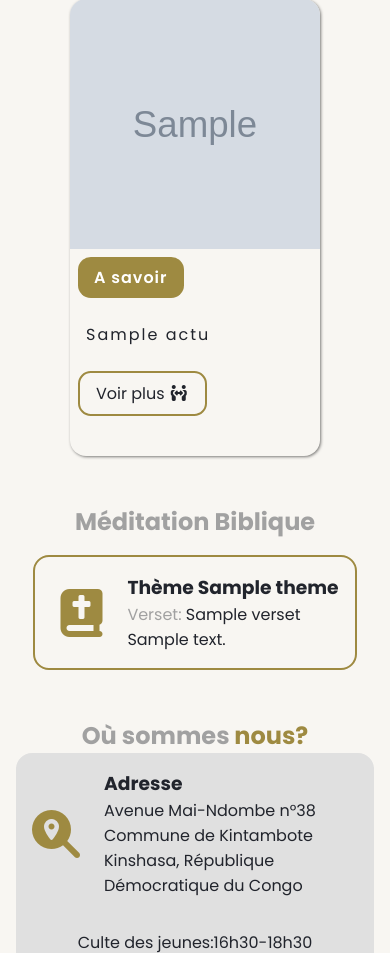
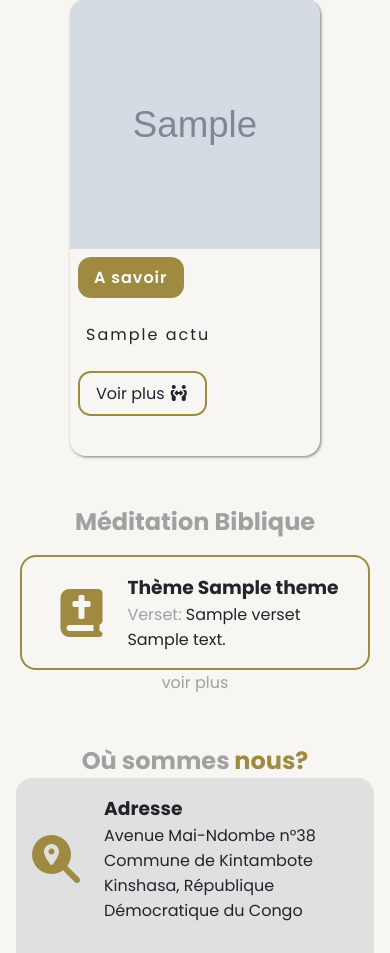
Before and after one commit to Virallium/Application-web-jeunesse-cbco, a Django app: template templates/pages/contact.html in a window 390 px wide. Shown: the part 2028-2981 px from the top of the page. Run offline with Django 5.2, Linux system fonts and the light colour scheme; the template is opened without the code that fills it: most values are stand-ins (such as "Sample title", 1, 10 or a date in 2020); grey boxes marked "Sample" are stand-in pictures; some libraries are stand-ins or nearby versions.

Commit message:
référencement seo

```diff
--- a/GestDepartements/admin.py
+++ b/GestDepartements/admin.py
@@ -8,4 +8,5 @@ admin.site.register(Intervenant)
 admin.site.register(Intervention)
 admin.site.register(Participation)
 admin.site.register(Evolution)
+admin.site.register(meditation)
 # Register your models here.
--- a/GestDepartements/models.py
+++ b/GestDepartements/models.py
@@ -72,3 +72,5 @@ class meditation(models.Model):
     theme=models.CharField(max_length=25, verbose_name="Theme méditation")
     verset=models.CharField(max_length=25, verbose_name="verset")
     message=models.TextField(verbose_name="message")
+    def __str__(self):
+        return self.theme
--- a/GestDepartements/views.py
+++ b/GestDepartements/views.py
@@ -2,7 +2,7 @@ from django.shortcuts import render
 from .models import Activites, Categorie, Departement, Evolution, Intervenant, Intervention, Membres,Participation, meditation
 def Accueil(request):
     activites=Activites.objects.all()
-    versets=meditation.objects.all()
+    versets=meditation.objects.all()[:2]
     return render(request, 'pages/index.html', {
         'actus':activites,
         'versets':versets
--- a/static/style/login.css
+++ b/static/style/login.css
@@ -29,8 +29,8 @@
 .form{
     padding: 1rem;
     margin-top: 5.5rem;
-
     display: flex;
+    flex-direction: column;
     justify-content: center;
     align-items: center;
 }
--- a/static/style/media.css
+++ b/static/style/media.css
@@ -46,3 +46,12 @@
         display:block;
     }
 }
+@media(max-width:475px){
+    .logo .bottom{
+        display:none;
+    }
+    .footer_content .title .img{
+        flex-direction:column;
+        text-align:center;
+    }
+}
--- a/static/style/style.css
+++ b/static/style/style.css
@@ -313,32 +314,46 @@ swiper-slide img{
     flex-direction: column;
     justify-content: center;
     align-items: center;
-    padding:0 1rem;
 }
 .verset_contents{
-    display: grid;
-    grid-template-columns: repeat(auto-fit, minmax(350px, 1fr));
-    gap:2rem;
-    place-items: center;
-    width: 100%;
-    padding: 1rem 0;
+    padding: 1rem;
+    display: flex;
+    flex-direction: column;
+    align-items: center;
+    justify-content: center;
+    flex-wrap: wrap;
+}
+.verset_contents a{
+    text-align: center;
+    color: var(--descr-r);
+    background: none;
+}
+.verset_contents a:hover{
+    text-decoration: underline;
 }
 .verset_contents .box i{
     font-size:3rem;
     color:var(--primary-color);
 }
 .verset_contents .box{
-    display:flex;
+    display: grid;
+    grid-template-columns: repeat(auto-fit,minmax(350px,1fr));
+    place-items: center;
     gap:1rem;
-    justify-content:center;
-    align-items:center;
+}
+.verset_contents .box .box_mini{
+    display: flex;
+    justify-content: center;
+    align-items: center;
+    width: 100%;
+    gap: 1rem;
     padding:1rem;
-    border:2px solid var(--primary-color);
-    border-radius:var(--box-border-rad);
-    -webkit-border-radius:var(--box-border-rad);
-    -moz-border-radius:var(--box-border-rad);
-    -ms-border-radius:var(--box-border-rad);
-    -o-border-radius:var(--box-border-rad);
+    border-radius: var(--box-border-rad);
+    -webkit-border-radius: var(--box-border-rad);
+    -moz-border-radius: var(--box-border-rad);
+    -ms-border-radius: var(--box-border-rad);
+    -o-border-radius: var(--box-border-rad);
+    border: 2px solid var(--primary-color);
 }
 .verset_contents .box .right h3,.verset_contents .box .right p {
     text-align:start;
--- a/templates/auth/login.html
+++ b/templates/auth/login.html
@@ -10,6 +10,7 @@
 {% endblock style %}
 {% block js %}
     <script src="{% static 'js/index.js' %}" defer></script>
+    <script src="{% static 'js/style.js' %}" defer></script>
 {% endblock js %}
 {% block btns %}
     <div class="menu">
@@ -29,6 +30,7 @@
 {% endblock li_accueil %}
 {% block section %}
     <section class="form">
+        <h2>Connexion</h2>
         <form action="" method="POST">
             {% csrf_token %}
             {{form.as_p}}
--- a/templates/base.html
+++ b/templates/base.html
@@ -18,6 +18,7 @@
     <meta name="twitter:title" content="Cénacle | département, formation, chrétienne, sessions thématiques, étude de la bible, enseignements de jésus-christ">
     <meta name="twitter:description" content="Le Département du cénacle est un département de formation chretienne proposant des sessions thématiques basées sur l'étude de la bible et des enseignements de Jésus-Christ.">
     <title>{% block title %}Jeunesse Cbco{% endblock title %}</title>
+    <meta name="google-site-verification" content="KAAtzTsST96DuiaYU0Z0zNaLNhqwHdkz2AIH4kQuilo" />
     {% block style %}
         <link rel="stylesheet" href="{% static 'style/style.css' %}">
         <link rel="stylesheet" href="{% static 'style/base.css' %}">
@@ -89,7 +90,7 @@
         </ul>
         <div class="btns">
             {% block btns %}
-                <a href="{% url "login" %}" class="button">Voir</a>
+                <div class="button"></div>
                 <a href="{% url "login" %}" class="button">Se connecter</a>
                 <div class="menu">
                     <i class="fa-solid fa-bars" id="menu"></i>
@@ -160,9 +161,10 @@
             <div class="versets">
                 <h2>Méditation Biblique</h2>
                 <div class="verset_contents">
+                    {% for verset in versets %}
                     <div class="box">
+                        <div class="box_mini">
                             <i class="fa-solid fa-book-bible"></i>
-                        {% for verset in versets %}
                             <div class="right">
                                 <h3>Thème <span>{{verset.theme}}</span></h3>
                                 <p>Verset: <span>{{verset.verset}}</span></p>
@@ -170,11 +172,12 @@
                                     {{verset.message}}
                                 </div>
                             </div>
+                        </div>
                         {% empty %}
                         <p>Aucune méditaion n'a été ajoutée</p>
                         {% endfor %}
-
                     </div>
+                    <a href="{% url "meditations" %}">voir plus</a>
                 </div>
             </div>
         </section>
--- /dev/null
+++ b/templates/googled62d1e3cd99c001e (1).html
@@ -0,0 +1 @@
+google-site-verification: googled62d1e3cd99c001e.html
```
Also changed, not shown: other parts of static/style/style.css (+1 -46 lines), static/style/base.css (+46 -0 lines). Lines whose indentation alone changed are shown as unchanged.
